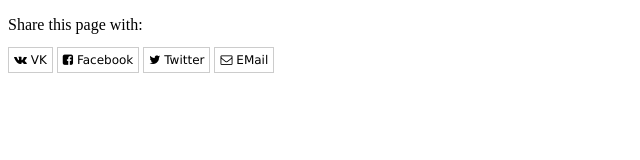
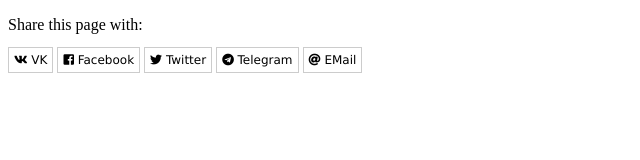
Before and after one commit to wcoder/share-buttons, a website: page example/index.html in a window 1280 px wide. Shown: the full height of the page, 0-640 px from the left. Drawn offline with Linux system fonts and the light colour scheme.

Commit message:
Update font-awesome for example page

```diff
--- a/example/index.html
+++ b/example/index.html
@@ -6,7 +6,7 @@
 	<title>Test page for sharing</title>
 	<meta name="description" content="Page description" />
 
-	<link rel="stylesheet" href="https://maxcdn.bootstrapcdn.com/font-awesome/4.5.0/css/font-awesome.min.css">
+	<link rel="stylesheet" href="https://use.fontawesome.com/releases/v5.0.13/css/all.css" integrity="sha384-DNOHZ68U8hZfKXOrtjWvjxusGo9WQnrNx2sqG0tfsghAvtVlRW3tvkXWZh58N9jp" crossorigin="anonymous">
 	<style>
 		/* Few styles :) */
 		.share-btn > a {
@@ -28,10 +28,11 @@
 
 
 	<div class="share-btn" data-url="https://github.com/wcoder/share-buttons">
-		<a class="btn-vk" data-id="vk"><i class="fa fa-vk"></i> VK</a>
-		<a class="btn-facebook" data-id="fb"><i class="fa fa-facebook-square"></i> Facebook</a>
-		<a class="btn-twitter" data-id="tw"><i class="fa fa-twitter"></i> Twitter</a>
-		<a class="btn-mail" data-id="mail"><i class="fa fa-envelope-o"></i> EMail</a>
+		<a class="btn-vk" data-id="vk"><i class="fab fa-vk"></i> VK</a>
+		<a class="btn-facebook" data-id="fb"><i class="fab fa-facebook-square"></i> Facebook</a>
+		<a class="btn-twitter" data-id="tw"><i class="fab fa-twitter"></i> Twitter</a>
+		<a class="btn-telegram" data-id="tg"><i class="fab fa-telegram"></i> Telegram</a>
+		<a class="btn-mail" data-id="mail"><i class="fas fa-at"></i> EMail</a>
 	</div>
 
 
```
